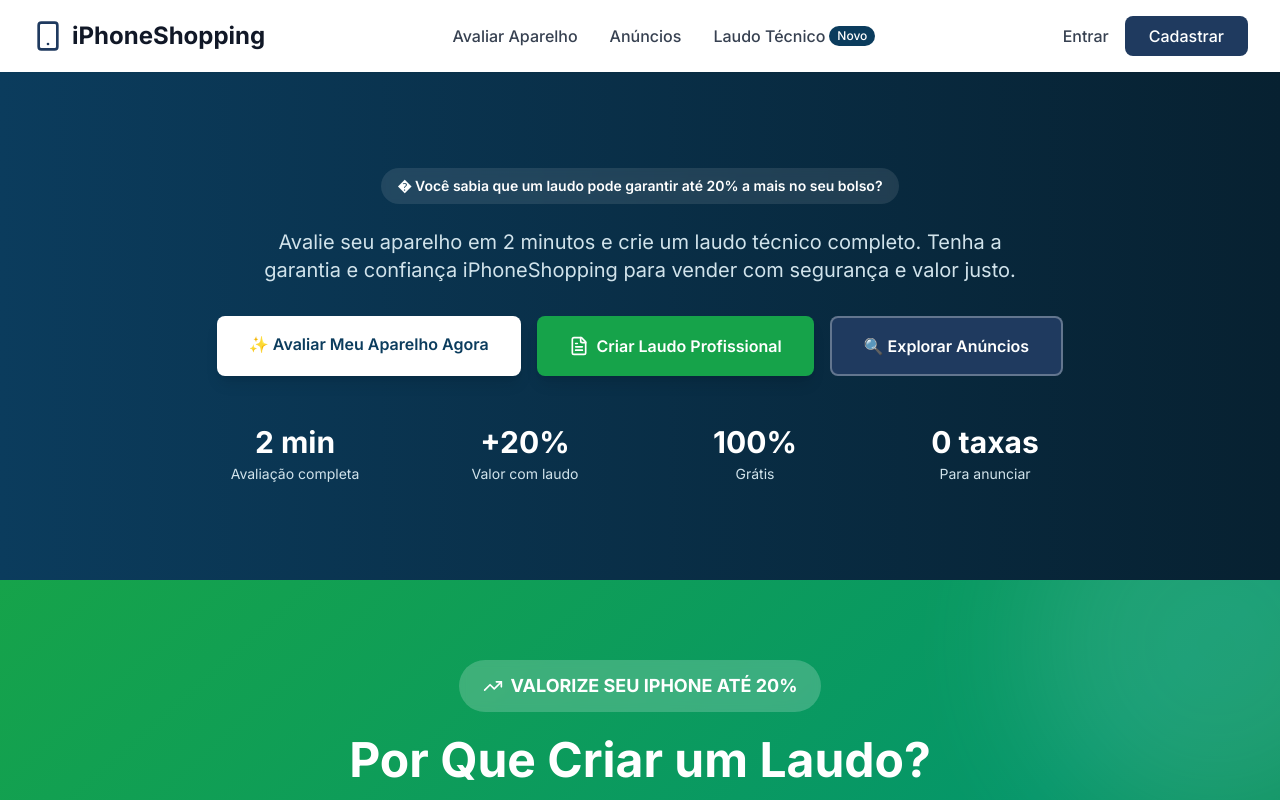
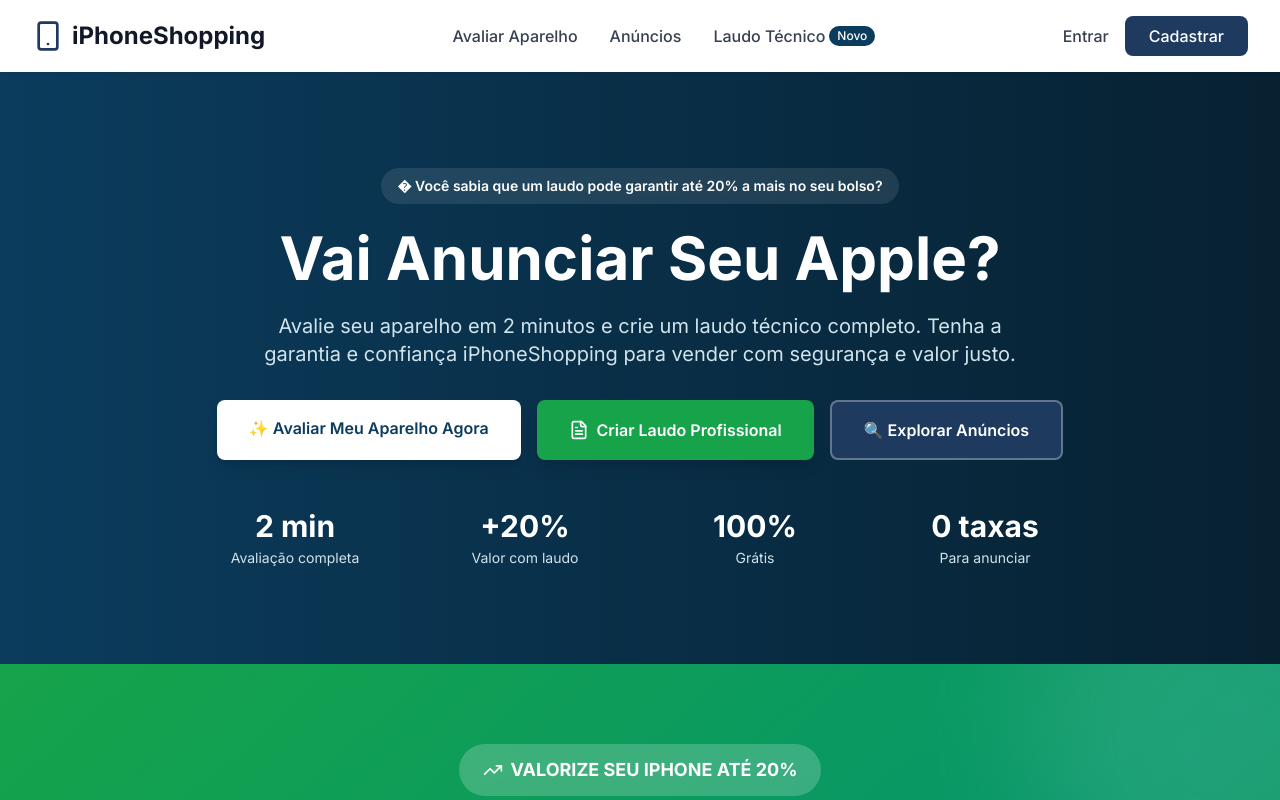
Before and after one commit to felipecasali/iphoneshopping, a Next.js app: page / in a window 1280 px wide. Shown: the top 800 px of the page. Built offline with nearby package versions, Linux system fonts and the light colour scheme; no server answers.

Commit message:
Ajustes na landing page 2

```diff
--- a/src/app/page.tsx
+++ b/src/app/page.tsx
@@ -40,6 +40,9 @@
             <div className="inline-block bg-white/10 backdrop-blur-sm px-4 py-2 rounded-full mb-6">
               <p className="text-sm font-semibold">� Você sabia que um laudo pode garantir até 20% a mais no seu bolso?</p>
             </div>
+            <h1 className="text-5xl md:text-6xl font-bold mb-6 leading-tight">
+              Vai Anunciar Seu Apple?<br />
+            </h1>
             <p className="text-xl mb-8 text-primary-100 max-w-3xl mx-auto">
               Avalie seu aparelho em 2 minutos e crie um laudo técnico completo. Tenha a garantia e confiança iPhoneShopping para vender com segurança e valor justo.
             </p>
```
